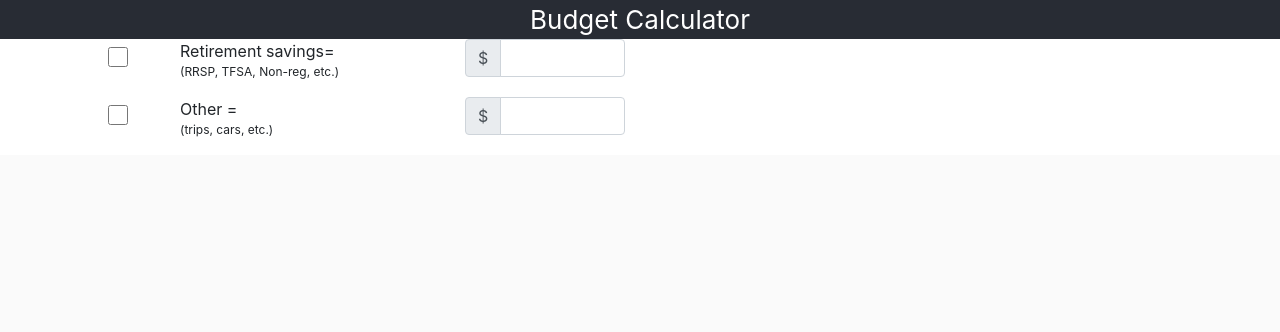
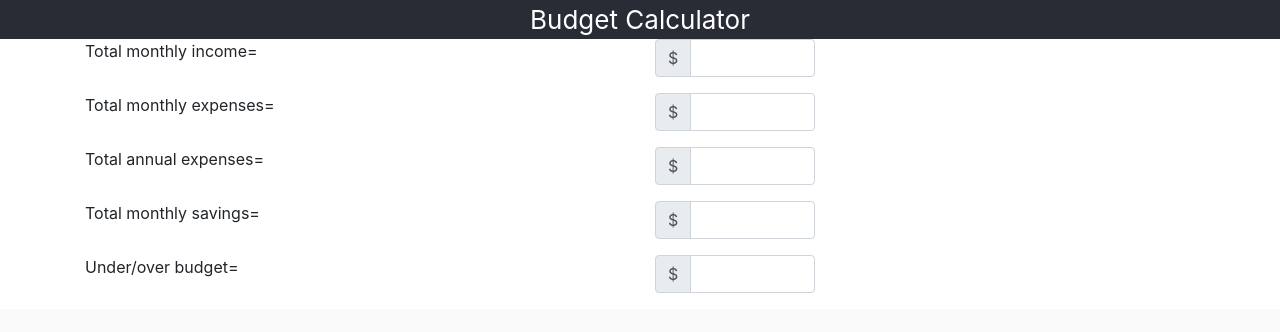
Before and after one commit to tanvigupta5215/budget-calculator, a React (Create React App) app in the folder app/: page /income in a window 1280 px wide. Shown: the top 332 px of the page. Built offline with nearby package versions, Linux system fonts and the light colour scheme.

Commit message:
created monthly budget review

```diff
--- a/app/src/App.js
+++ b/app/src/App.js
@@ -4,9 +4,10 @@ import logo from './logo.svg';
 import Button from "react-bootstrap/button";
 import React from "react";
 // import IncomeCalculatorComponent from "./income-calculator-component/IncomeCalculatorComponent";
-import MonthlySavingsComponent from "./monthly-savings-component/MonthlySavingsComponent";
+//import MonthlySavingsComponent from "./monthly-savings-component/MonthlySavingsComponent";
 import 'bootstrap/dist/css/bootstrap.min.css';
 import './App.css';
+import MonthlyBudgetReviewComponent from './monthly-budget-review-component/MonthlyBudgetReviewComponent';
 
 
 class App extends React.Component{
@@ -17,7 +18,7 @@ class App extends React.Component{
                     Budget Calculator
                 </header>
                 <div className="bg-white">
-                <MonthlySavingsComponent />
+                <MonthlyBudgetReviewComponent />
                 </div>
             </div>
         );
--- /dev/null
+++ b/app/src/monthly-budget-review-component/MonthlyBudgetReviewComponent.css
@@ -0,0 +1,11 @@
+.text-large{
+    font-size: 1.25em;
+}
+
+.input-styling{
+    width: 20px;
+    height: 20px;
+}
+.text-small{
+    font-size: 0.75em;
+}
--- /dev/null
+++ b/app/src/monthly-budget-review-component/MonthlyBudgetReviewComponent.js
@@ -0,0 +1,93 @@
+import React from "react";
+import './MonthlyBudgetReviewComponent.css';
+
+class MonthlyBudgetReviewComponent extends React.Component{
+    render(){
+        return(
+            <div className="container">
+                <div id="totalMonthlyIncome" className="row">
+                <div className="col-6 text-left">
+                        <label className="form-check-label" id="defaultCheck1" htmlFor="monthlyIncome">
+                            <p className="mb-0">Total monthly income=</p>
+                        </label>
+                    </div>
+                    <div className="col-2">
+                        <div className="input-group mb-3">
+                            <div className="input-group-prepend">
+                                <span className="input-group-text" id="basic-addon1">$</span>
+                            </div>
+                            <input type="text" className="form-control" placeholder="" aria-label="EnterMonthlyIncome"
+                                   aria-describedby="basic-addon1" />
+                        </div>
+                    </div>
+                </div>
+                <div id="totalMonthlyExpenses" className="row">
+                <div className="col-6 text-left">
+                        <label className="form-check-label" id="defaultCheck1" htmlFor="monthlyExpenses">
+                            <p className="mb-0">Total monthly expenses=</p>
+                        </label>
+                    </div>
+                    <div className="col-2">
+                        <div className="input-group mb-3">
+                            <div className="input-group-prepend">
+                                <span className="input-group-text" id="basic-addon1">$</span>
+                            </div>
+                            <input type="text" className="form-control" placeholder="" aria-label="EnterMonthlyExpenses"
+                                   aria-describedby="basic-addon1" />
+                        </div>
+                    </div>
+                </div>
+                <div id="totalAnnualExpenses" className="row">
+                <div className="col-6 text-left">
+                        <label className="form-check-label" id="defaultCheck1" htmlFor="annualExpenses">
+                            <p className="mb-0">Total annual expenses=</p>
+                        </label>
+                    </div>
+                    <div className="col-2">
+                        <div className="input-group mb-3">
+                            <div className="input-group-prepend">
+                                <span className="input-group-text" id="basic-addon1">$</span>
+                            </div>
+                            <input type="text" className="form-control" placeholder="" aria-label="EnterAnnualExpenses"
+                                   aria-describedby="basic-addon1" />
+                        </div>
+                    </div>
+                </div>
+                <div id="totalMonthlySavings" className="row">
+                <div className="col-6 text-left">
+                        <label className="form-check-label" id="defaultCheck1" htmlFor="monthlySavings">
+                            <p className="mb-0">Total monthly savings=</p>
+                        </label>
+                    </div>
+                    <div className="col-2">
+                        <div className="input-group mb-3">
+                            <div className="input-group-prepend">
+                                <span className="input-group-text" id="basic-addon1">$</span>
+                            </div>
+                            <input type="text" className="form-control" placeholder="" aria-label="EnterMonthlySavings"
+                                   aria-describedby="basic-addon1" />
+                        </div>
+                    </div>
+                </div>
+                <div id="Under/overBudget" className="row">
+                <div className="col-6 text-left">
+                        <label className="form-check-label" id="defaultCheck1" htmlFor="underOverBudget">
+                            <p className="mb-0">Under/over budget=</p>
+                        </label>
+                    </div>
+                    <div className="col-2">
+                        <div className="input-group mb-3">
+                            <div className="input-group-prepend">
+                                <span className="input-group-text" id="basic-addon1">$</span>
+                            </div>
+                            <input type="text" className="form-control" placeholder="" aria-label="underOverbudget"
+                                   aria-describedby="basic-addon1" />
+                        </div>
+                    </div>
+                </div>
+            </div>
+        );
+    }
+}
+
+export default MonthlyBudgetReviewComponent;
--- a/app/src/monthly-savings-component/MonthlySavingsComponent.js
+++ b/app/src/monthly-savings-component/MonthlySavingsComponent.js
@@ -21,7 +21,7 @@ class MonthlySavingsComponent extends React.Component {
                             <div className="input-group-prepend">
                                 <span className="input-group-text" id="basic-addon1">$</span>
                             </div>
-                            <input type="text" className="form-control" placeholder="" aria-label="enterRetirementSavings"
+                            <input disabled type="text" className="form-control" placeholder="" aria-label="enterRetirementSavings"
                                    aria-describedby="basic-addon1" />
                         </div>
                     </div>
@@ -43,7 +43,7 @@ class MonthlySavingsComponent extends React.Component {
                             <div className="input-group-prepend">
                                 <span className="input-group-text" id="basic-addon1">$</span>
                             </div>
-                            <input type="text" className="form-control" placeholder="" aria-label="otherSavings"
+                            <input disabled type="text" className="form-control" placeholder="" aria-label="otherSavings"
                                    aria-describedby="basic-addon1" />
                         </div>
                     </div>
```
